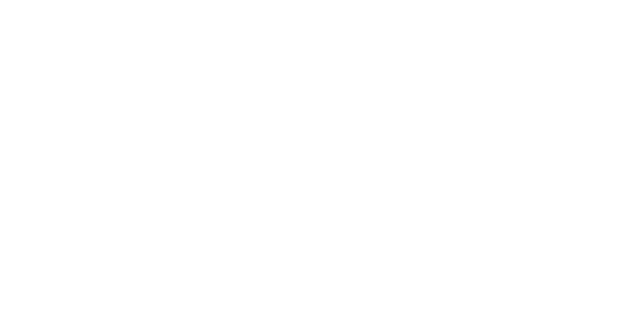
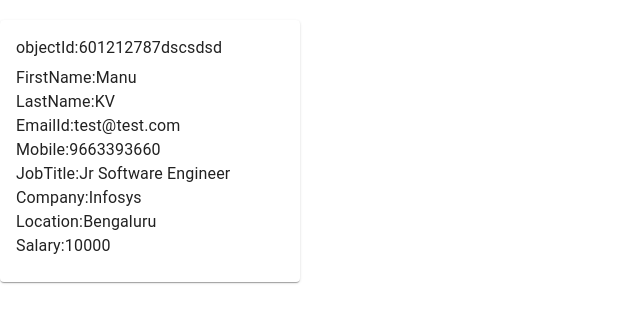
Before and after one commit to manvantar/Employee_Payroll_frontEnd, a React (Create React App) app: page /card in a window 1280 px wide. Shown: the top 322 px of the page, without its empty margins (0-640 px from the left). Built offline with nearby package versions, Linux system fonts and the light colour scheme.

Commit message:
feat: adding card to Dashboard

```diff
--- a/src/App.js
+++ b/src/App.js
@@ -4,6 +4,7 @@
 import { BrowserRouter as Router, Route, Switch } from 'react-router-dom';
 import ClippedDrawer from './components/dashboard';
 import navbar from './components/dashboard/navbar';
+import simplecard from './components/card'
 
 /**
 * @description App functional component to return multiple componets on routing
@@ -18,7 +19,7 @@
             <Route path='/register' component={Signup} />
             <Route path='/login' component={Login} />
             <Route path='/dashboard' component={ClippedDrawer} />
-            <Route path='/dashboard2' component={navbar} />
+            <Route path='/card' component={simplecard} />
           </Switch>
       </div>
     </Router>
--- /dev/null
+++ b/src/components/card.jsx
@@ -0,0 +1,50 @@
+import React from 'react';
+import { makeStyles } from '@material-ui/core/styles';
+import Card from '@material-ui/core/Card';
+import CardActions from '@material-ui/core/CardActions';
+import CardContent from '@material-ui/core/CardContent';
+import Button from '@material-ui/core/Button';
+import Typography from '@material-ui/core/Typography';
+import '../scss/card.scss'
+
+export default function SimpleCard() {
+
+    const Employee={
+        ObjectId:"601212787dscsdsd",FirstName:"Manu",LastName:"KV",EmailId:"test@test.com",
+        PhoneNumver:"9663393660",Company:"Infosys",Designation:"Jr Software Engineer",
+        Salary:"10000",Location:"Bengaluru"} ;
+
+  return (
+    <Card className="root">
+      <CardContent>
+        <Typography className="title"  gutterBottom>
+          objectId:{Employee.ObjectId}
+        </Typography>
+        <Typography className="pos">
+          FirstName:{Employee.FirstName}
+        </Typography>
+        <Typography className="pos">
+          LastName:{Employee.LastName}
+        </Typography>
+        <Typography className="pos">
+          EmailId:{Employee.EmailId}
+        </Typography>
+        <Typography className="pos">
+          Mobile:{Employee.PhoneNumver}
+        </Typography>
+        <Typography className="pos">
+          JobTitle:{Employee.Designation}
+        </Typography>
+        <Typography className="pos">
+          Company:{Employee.Company}
+        </Typography>
+        <Typography className="pos">
+          Location:{Employee.Location}
+        </Typography>
+        <Typography className="pos">
+          Salary:{Employee.Salary}
+        </Typography>
+      </CardContent>
+    </Card>
+  );
+}
--- a/src/components/dashboard.jsx
+++ b/src/components/dashboard.jsx
@@ -26,19 +26,21 @@
 import ChatBubbleOutlineIcon from '@material-ui/icons/ChatBubbleOutline';
 import { useHistory } from "react-router";
 import employee from '../services/employee';
+import Card from './card';
+
 
 const drawerWidth = 240;
 
 const useStyles = makeStyles((theme) => ({
 
-  root: {
-    backgroundColor: '#fff',
-    height: 'auto'
-  },
+  // root: {
+  //   backgroundColor: '#fff',
+  //   height: 'auto'
+  // },
   appBar: {
     backgroundColor: '#c0c0c0',
     display: 'flex',
-    alignItems: 'Right',
+    alignItems: 'left',
     justifyContent: 'flex-end',
   },
   appBarShift: {
@@ -53,27 +55,24 @@
   drawerPaper: {
     width: drawerWidth,
   },
-  drawerHeader: {
+  content: {
     display: 'flex',
+    marginTop: 60,
     alignItems: 'center',
-    // necessary for content to be below app bar
-    justifyContent: 'flex-end',
-  },
-  content: {
-    flexGrow: 1,
     padding: theme.spacing(1),
     transition: theme.transitions.create('margin', {
       easing: theme.transitions.easing.sharp,
       duration: theme.transitions.duration.leavingScreen,
     }),
-    marginLeft: -drawerWidth,
+    marginLeft: 20
+
   },
   contentShift: {
     transition: theme.transitions.create('margin', {
       easing: theme.transitions.easing.easeOut,
       duration: theme.transitions.duration.enteringScreen,
     }),
-    marginLeft: 10,
+    marginLeft: 240,
   },
 
 }));
@@ -113,7 +112,7 @@
   }
 
   /**
-  * @description handle Logout button, when its called- clears Local storage and pushes the page to Login
+  * @description handle Lisy button, when its fetches the Employee data from Backend
   */
   const handleList = () => {
     employee.getAllEmployees().then(res => {
@@ -133,11 +132,11 @@
       <CssBaseline />
       <AppBar
         position="fixed"
-        className={clsx(classes.appBar, {
+        className={clsx("Header", classes.appBar, {
           [classes.appBarShift]: open,
         })}
       >
-        <Toolbar className=''>
+        <Toolbar>
           <IconButton
             aria-label="open drawer"
             onClick={handleDrawerOpen}
@@ -146,8 +145,8 @@
           >
             <MenuIcon />
           </IconButton>
-          <Typography variant="h8" noWrap>
-            Employee Payroll
+          <Typography variant="h8" className='heading' >
+            EMPLOYEE PAYROLL
           </Typography>
           <Grid container
             alignItems="center">
@@ -212,9 +211,13 @@
         className={clsx(classes.content, {
           [classes.contentShift]: open,
         })}
-      >
-        <div className={classes.drawerHeader} />
-
+      >< Card />
+      < Card />
+      < Card />
+        <div className="drawerHeader">
+          < Card />
+          < Card />
+        </div>
       </main>
     </div>
   );
--- /dev/null
+++ b/src/scss/card.scss
@@ -0,0 +1,16 @@
+.root{
+    max-width: 300px;
+    margin-bottom:20px;
+    margin-top: 20px;
+    margin-right:20px;
+    // backgroundColor: "#949090"
+};
+.title{
+    font-size: 20;
+    color:'Blue';
+    font-weight: bold;
+ };
+.pos{
+    margin-bottom: 5;
+    font-size: 16;
+};
--- a/src/scss/dashboard.scss
+++ b/src/scss/dashboard.scss
@@ -1,12 +1,16 @@
-root {
-    display: 'flex',
-  };
-drawer{
-    width: auto;
+.Header{
+  background: linear-gradient(90deg, rgb(33, 10, 235), rgb(181, 236, 29) 100%);
+
 };
-logout{
-    align-items: top-right;
-};
-toolbar{
-  background-color: white;
+.heading{
+  color: rgb(236, 226, 226);
+  font-size: large;
+  font-weight: bold;
+  white-space: nowrap;
 }
+
+.drawerHeader{
+  display: 'flex';
+  align-items: 'center';
+  justify-content: 'flex-end';
+}
--- a/src/services/employee.js
+++ b/src/services/employee.js
@@ -9,12 +9,7 @@
     * @return response from the backend to Dashboard having Employee details
     */
     getAllEmployees = () => {
-        try {
-            const res = axios.get("/employees", config);
-            return res;
-        } catch (error) {
-            return error;
-        }
+       return  axios.get("/employees", config);
     }
 
 }
```
